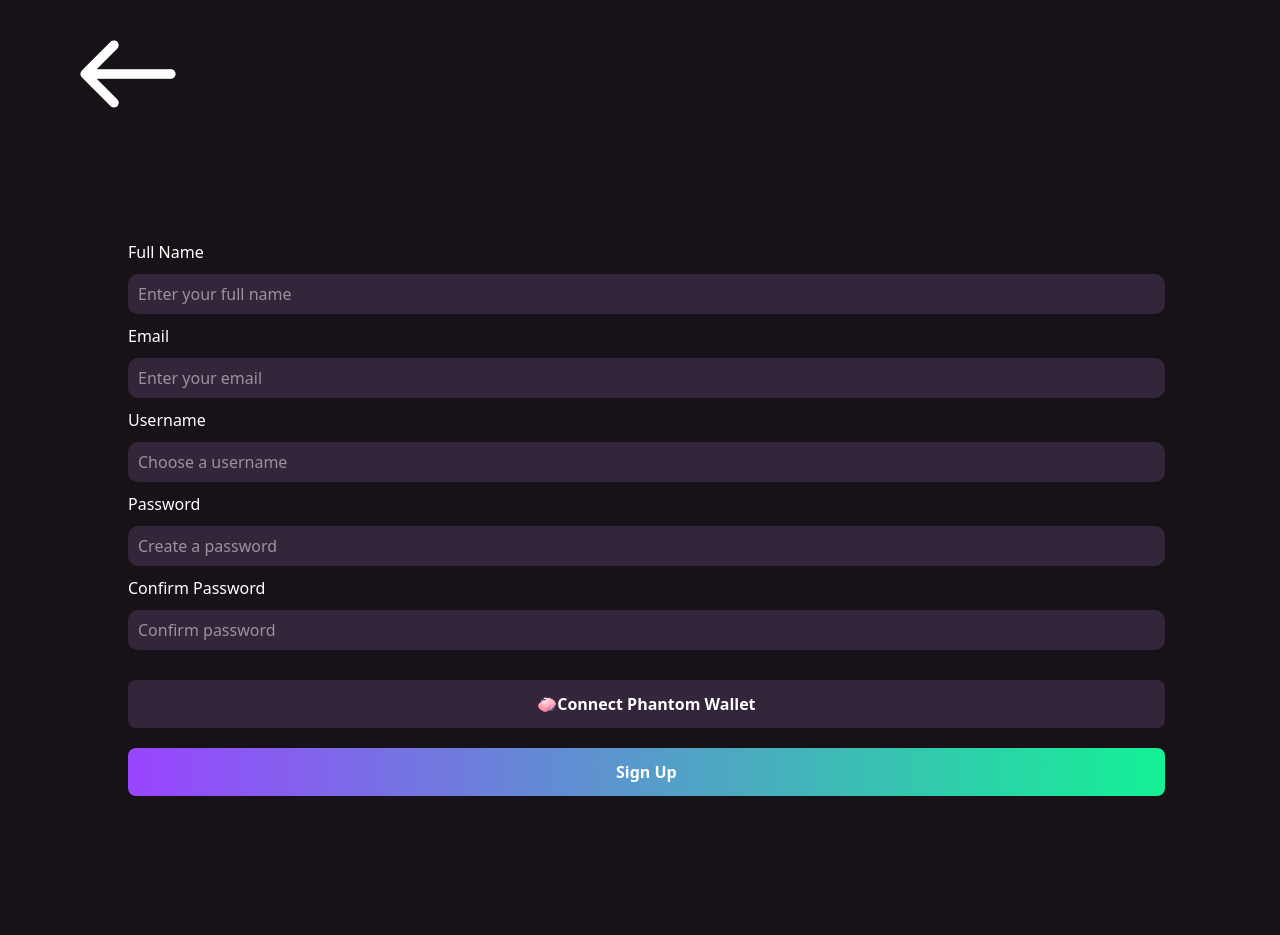
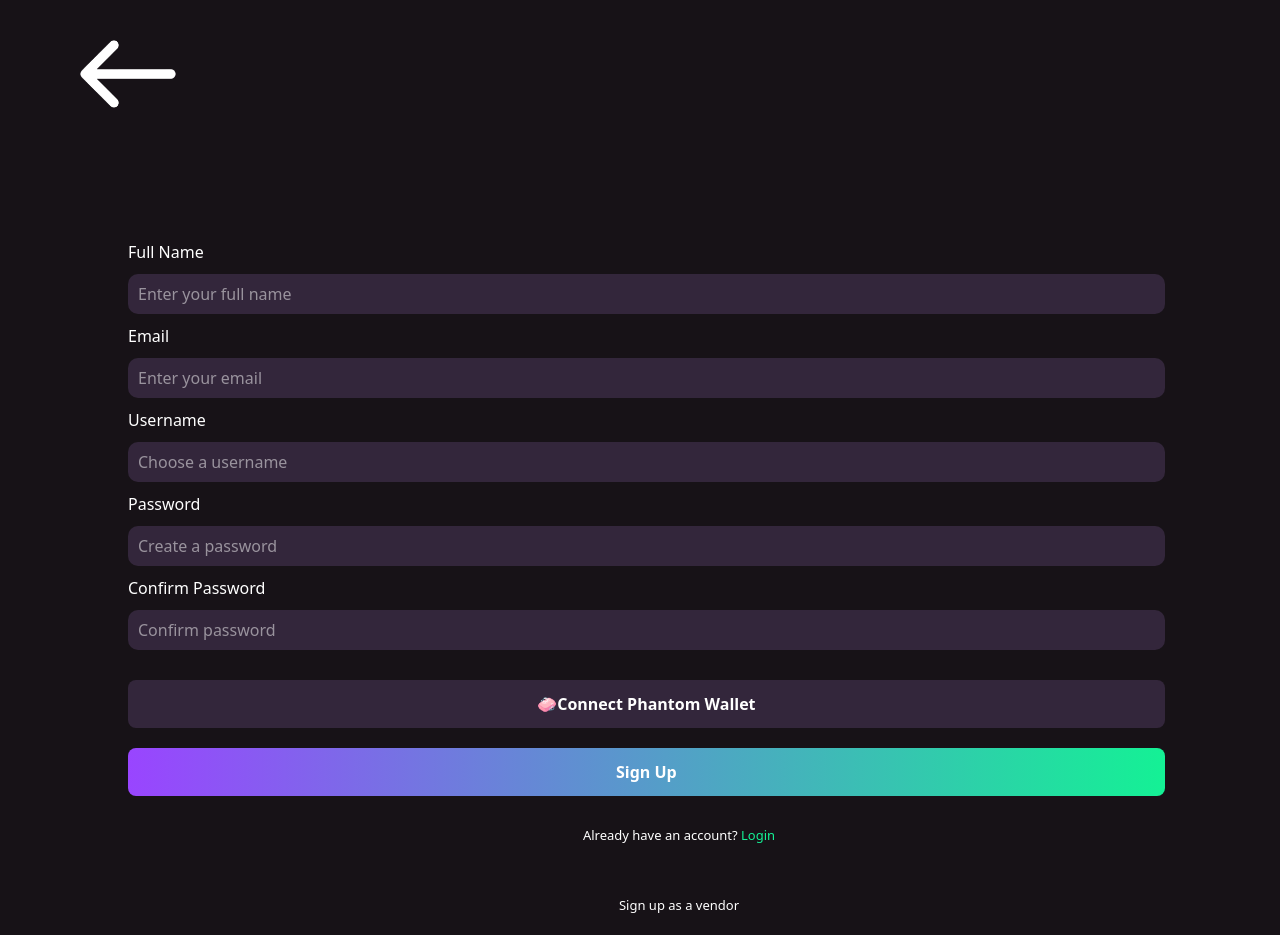
Before and after one commit to sege2023/blockbite, a React (Vite) app in the folder ui/: page /signup in a window 1280 px wide. Before the commit the page ends 816 px from the top, so only its background shows below. Built offline with nearby package versions, Linux system fonts and the light colour scheme.

Commit message:
Worked onn the sign up page

```diff
--- a/ui/src/Forms/signUpForm.jsx
+++ b/ui/src/Forms/signUpForm.jsx
@@ -127,6 +127,10 @@ export default function SignUpForm() {
           <div>
             <button type="submit" className="sign">Sign Up</button>
           </div>
+          <h3 className="lo">Already have an account?
+            <a href="/"> Login</a>
+          </h3>
+          <h3 className='ven'>Sign up as a vendor</h3>
 
 
         </Form>
--- a/ui/src/Styles/SignUp.scss
+++ b/ui/src/Styles/SignUp.scss
@@ -49,4 +49,16 @@ Form{
         transition: opacity 0.3s ease;
         margin-top: 20px;
     }
+    .lo{
+        text-align: center;
+        font-weight: 300;
+        font-size: 13px;
+        margin-left: -50px;
+        margin-top: 10px;
+        a{
+            color: #14F195;
+            cursor: pointer;
+        }
+
+    }
 }
```
